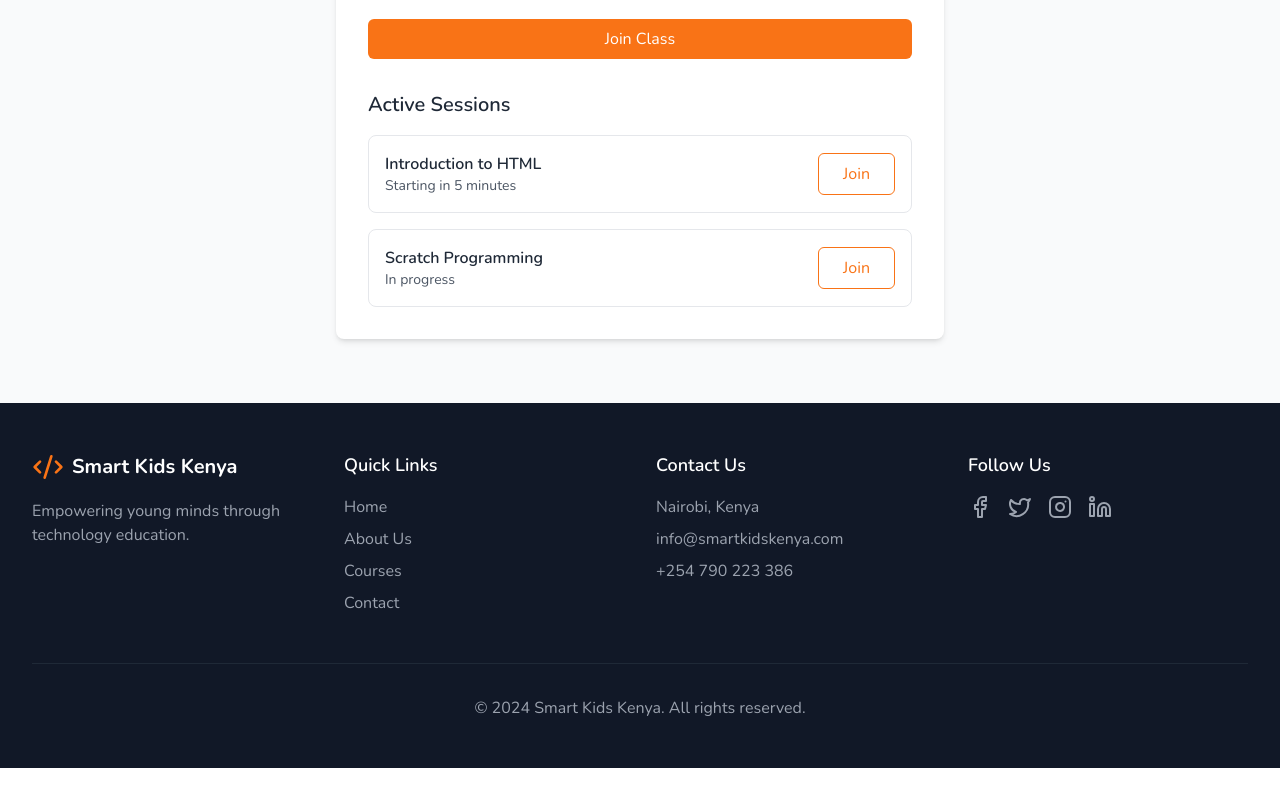
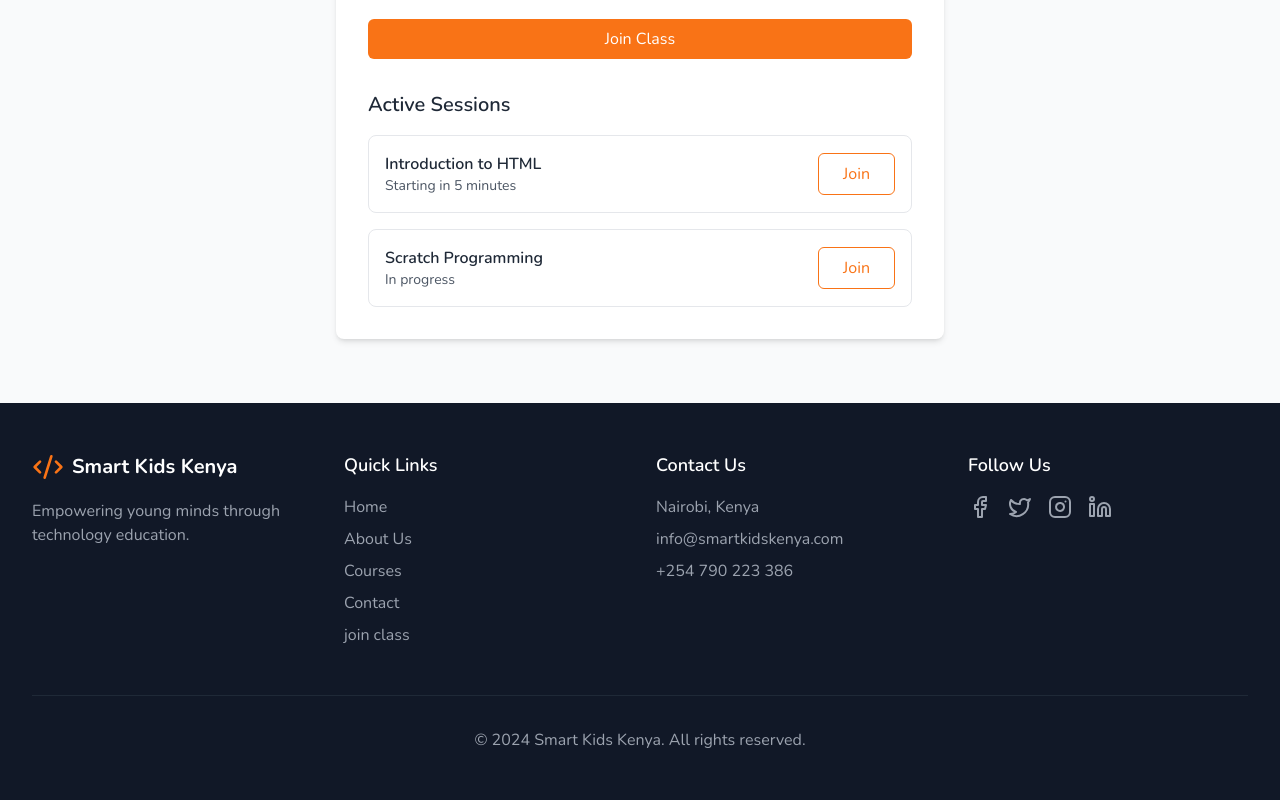
Before and after one commit to amsaul/smart-kids-kenya, a React (Vite) app: page /join-class in a window 1280 px wide. Shown: the part 571-1371 px from the top of the page. Before the commit the page ends 1339 px from the top, so only its background shows below. Built offline with nearby package versions, Linux system fonts and the light colour scheme.

Commit message:
footer quick links update

```diff
--- a/src/components/Footer.tsx
+++ b/src/components/Footer.tsx
@@ -41,6 +41,11 @@ export default function Footer() {
                   Contact
                 </Link>
               </li>
+              <li>
+                <Link to="/join-class" className="text-gray-400 hover:text-white">
+                  join class
+                </Link>
+              </li>
             </ul>
           </div>
 
```
